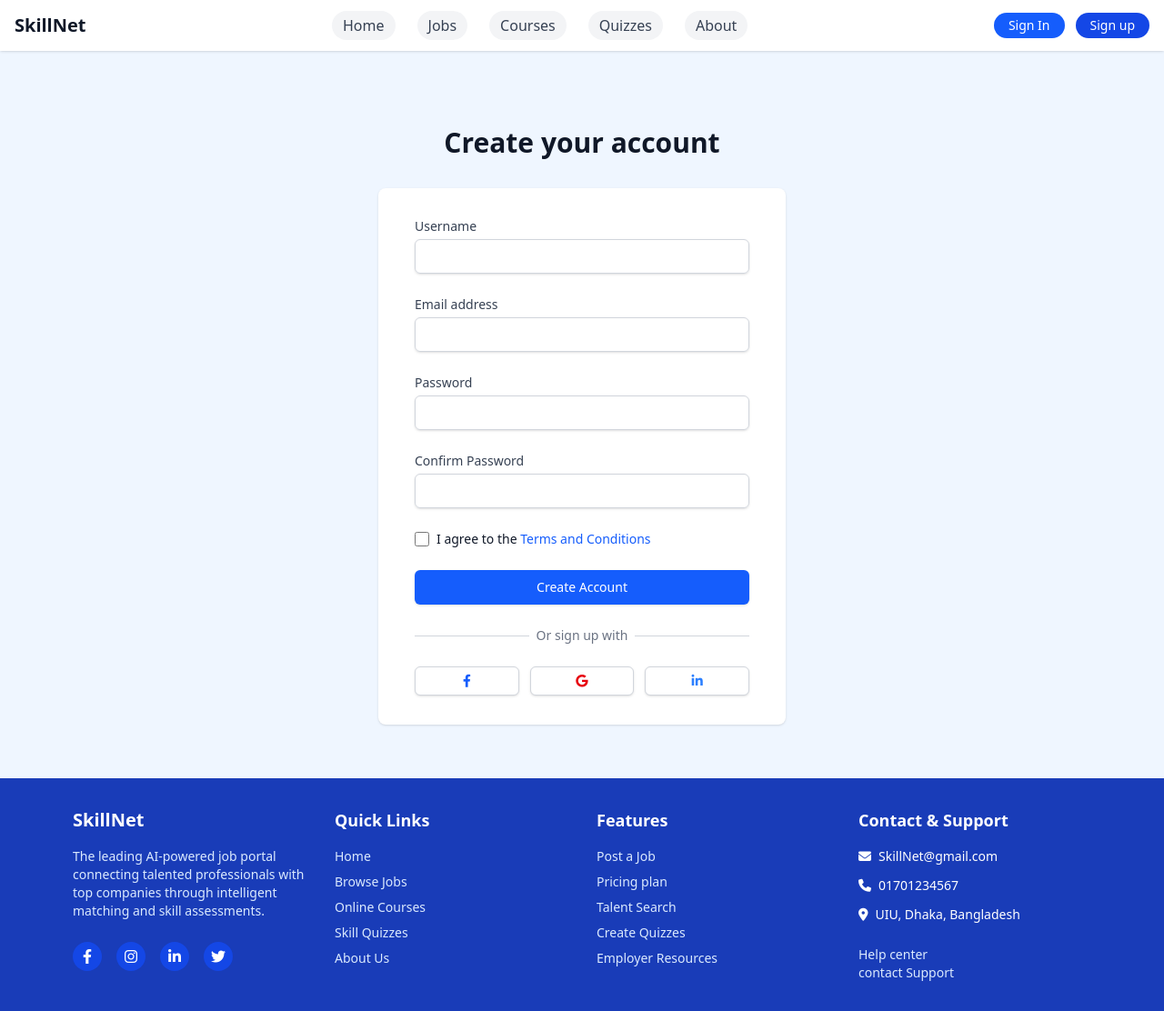
After one commit to sojol-bro/Web-Programming-team, a Django app: page /signup/ in a window 1280 px wide. The commit adds this page. Shown: the whole page at 91% size. Run offline with Django 5.2, Linux system fonts and the light colour scheme; style sheets or scripts are compiled from the project's sources; some libraries are stand-ins or nearby versions.

Commit message:
sign in and sign up

```diff
--- /dev/null
+++ b/job/app/urls.py
@@ -0,0 +1,11 @@
+
+
+from django.contrib import admin
+from django.urls import path
+from . import views
+
+app_name = 'app'
+
+urlpatterns = [
+
+]
--- a/job/app/views.py
+++ b/job/app/views.py
@@ -1,4 +1,71 @@
-from django.shortcuts import render
+
+from django.shortcuts import render, redirect
+from django.contrib.auth import authenticate, login, logout
+from django.contrib import messages
+from django.contrib.auth.decorators import login_required
+from django.contrib.auth.models import User
+from django.contrib import messages
+
+
+def login_view(request):
+    if request.method == 'POST':
+        username = request.POST.get('username')
+        password = request.POST.get('password')
+        user = authenticate(request, username=username, password=password)
+
+        if user is not None:
+            login(request, user)
+            return redirect('landing_page')
+        else:
+            messages.error(request, 'Invalid username or password.')
+
+    return render(request, 'auth/login.html')
+
 
 def landing_page(request):
     return render(request, 'welcome.html')
+
+@login_required
+def logout_view(request):
+    logout(request)
+    return redirect('login_view')
+
+
+def signup_view(request):
+    if request.method == 'POST':
+        # Get form data
+        username = request.POST.get('username')
+        email = request.POST.get('email')
+        password = request.POST.get('password')
+        confirm_password = request.POST.get('confirm_password')
+
+        # Validate data
+        if not username or not email or not password or not confirm_password:
+            messages.error(request, 'All fields are required.')
+            return render(request, 'signup.html')
+
+        if password != confirm_password:
+            messages.error(request, 'Passwords do not match.')
+            return render(request, 'signup.html')
+
+        if User.objects.filter(username=username).exists():
+            messages.error(request, 'Username already exists.')
+            return render(request, 'signup.html')
+
+        if User.objects.filter(email=email).exists():
+            messages.error(request, 'Email already registered.')
+            return render(request, 'signup.html')
+
+        # Create user
+        try:
+            user = User.objects.create_user(username=username, email=email, password=password)
+            user.save()
+
+            # Log the user in
+            login(request, user)
+            messages.success(request, 'Account created successfully!')
+            return redirect('landing_page')
+        except Exception as e:
+            messages.error(request, f'Error creating account: {str(e)}')
+
+    return render(request, 'auth/signup.html')
--- a/job/job/urls.py
+++ b/job/job/urls.py
@@ -15,11 +15,15 @@ Including another URLconf
     2. Add a URL to urlpatterns:  path('blog/', include('blog.urls'))
 """
 from django.contrib import admin
-from django.urls import path
-from app.views import landing_page
+from django.urls import path, include
+from app.views import landing_page, login_view, logout_view, signup_view
 
 
 urlpatterns = [
     path('admin/', admin.site.urls),
-    path('', landing_page, name='landing_page')
+    path('', landing_page, name='landing_page'),
+    path('login/', login_view, name='login'),
+    path('signup/', signup_view, name='signup'),
+    path('logout/', logout_view, name='logout'),
+    path('app/',include('app.urls', namespace='app'))
 ]
--- /dev/null
+++ b/job/static/templates/auth/signup.html
@@ -0,0 +1,114 @@
+{% extends 'base.html' %}
+{% load static %}
+
+{% block content %}
+{% include 'nav/nav.html' %}
+
+<div class="min-h-screen bg-blue-50 flex flex-col justify-center py-12 sm:px-6 lg:px-8">
+  <div class="sm:mx-auto sm:w-full sm:max-w-md">
+    <h2 class="mt-6 text-center text-3xl font-extrabold text-gray-900">
+      Create your account
+    </h2>
+  </div>
+
+  <div class="mt-8 sm:mx-auto sm:w-full sm:max-w-md">
+    <div class="bg-white py-8 px-4 shadow sm:rounded-lg sm:px-10">
+      {% if messages %}
+        {% for message in messages %}
+          <div class="mb-4 {% if message.tags == 'error' %}bg-red-100 border border-red-400 text-red-700{% else %}bg-green-100 border border-green-400 text-green-700{% endif %} px-4 py-3 rounded relative" role="alert">
+            <span class="block sm:inline">{{ message }}</span>
+          </div>
+        {% endfor %}
+      {% endif %}
+
+      <form class="space-y-6" action="{% url 'signup' %}" method="POST">
+        {% csrf_token %}
+        <div>
+          <label for="username" class="block text-sm font-medium text-gray-700">
+            Username
+          </label>
+          <div class="mt-1">
+            <input id="username" name="username" type="text" autocomplete="username" required class="appearance-none block w-full px-3 py-2 border border-gray-300 rounded-md shadow-sm placeholder-gray-400 focus:outline-none focus:ring-blue-500 focus:border-blue-500 sm:text-sm">
+          </div>
+        </div>
+
+        <div>
+          <label for="email" class="block text-sm font-medium text-gray-700">
+            Email address
+          </label>
+          <div class="mt-1">
+            <input id="email" name="email" type="email" autocomplete="email" required class="appearance-none block w-full px-3 py-2 border border-gray-300 rounded-md shadow-sm placeholder-gray-400 focus:outline-none focus:ring-blue-500 focus:border-blue-500 sm:text-sm">
+          </div>
+        </div>
+
+        <div>
+          <label for="password" class="block text-sm font-medium text-gray-700">
+            Password
+          </label>
+          <div class="mt-1">
+            <input id="password" name="password" type="password" autocomplete="new-password" required class="appearance-none block w-full px-3 py-2 border border-gray-300 rounded-md shadow-sm placeholder-gray-400 focus:outline-none focus:ring-blue-500 focus:border-blue-500 sm:text-sm">
+          </div>
+        </div>
+
+        <div>
+          <label for="confirm_password" class="block text-sm font-medium text-gray-700">
+            Confirm Password
+          </label>
+          <div class="mt-1">
+            <input id="confirm_password" name="confirm_password" type="password" autocomplete="new-password" required class="appearance-none block w-full px-3 py-2 border border-gray-300 rounded-md shadow-sm placeholder-gray-400 focus:outline-none focus:ring-blue-500 focus:border-blue-500 sm:text-sm">
+          </div>
+        </div>
+
+        <div class="flex items-center">
+          <input id="terms" name="terms" type="checkbox" required class="h-4 w-4 text-blue-600 focus:ring-blue-500 border-gray-300 rounded">
+          <label for="terms" class="ml-2 block text-sm text-gray-900">
+            I agree to the <a href="#" class="text-blue-600 hover:text-blue-500">Terms and Conditions</a>
+          </label>
+        </div>
+
+        <div>
+          <button type="submit" class="w-full flex justify-center py-2 px-4 border border-transparent rounded-md shadow-sm text-sm font-medium text-white bg-blue-600 hover:bg-blue-700 focus:outline-none focus:ring-2 focus:ring-offset-2 focus:ring-blue-500">
+            Create Account
+          </button>
+        </div>
+      </form>
+
+      <div class="mt-6">
+        <div class="relative">
+          <div class="absolute inset-0 flex items-center">
+            <div class="w-full border-t border-gray-300"></div>
+          </div>
+          <div class="relative flex justify-center text-sm">
+            <span class="px-2 bg-white text-gray-500">
+              Or sign up with
+            </span>
+          </div>
+        </div>
+
+        <div class="mt-6 grid grid-cols-3 gap-3">
+          <div>
+            <a href="#" class="w-full inline-flex justify-center py-2 px-4 border border-gray-300 rounded-md shadow-sm bg-white text-sm font-medium text-gray-500 hover:bg-gray-50">
+              <span class="sr-only">Sign up with Facebook</span>
+              <i class="fab fa-facebook-f text-blue-600"></i>
+            </a>
+          </div>
+
+          <div>
+            <a href="#" class="w-full inline-flex justify-center py-2 px-4 border border-gray-300 rounded-md shadow-sm bg-white text-sm font-medium text-gray-500 hover:bg-gray-50">
+              <span class="sr-only">Sign up with Google</span>
+              <i class="fab fa-google text-red-600"></i>
+            </a>
+          </div>
+
+          <div>
+            <a href="#" class="w-full inline-flex justify-center py-2 px-4 border border-gray-300 rounded-md shadow-sm bg-white text-sm font-medium text-gray-500 hover:bg-gray-50">
+              <span class="sr-only">Sign up with LinkedIn</span>
+              <i class="fab fa-linkedin-in text-blue-500"></i>
+            </a>
+          </div>
+        </div>
+      </div>
+    </div>
+  </div>
+</div>
+{% endblock %}
--- /dev/null
+++ b/job/static/templates/nav/nav.html
@@ -0,0 +1,27 @@
+<!-- Header -->
+  <header class="bg-white shadow-sm sticky top-0 z-50">
+    <div class="container mx-auto px-4 py-3 flex items-center justify-between">
+      <a href="/" class="text-xl font-bold text-gray-900">SkillNet</a>
+
+      <nav class="hidden md:flex space-x-6">
+        <a href="#" class="px-3 py-1 rounded-full bg-gray-100 text-gray-700 hover:bg-gray-200 transition duration-200">Home</a>
+        <a href="#" class="px-3 py-1 rounded-full bg-gray-100 text-gray-700 hover:bg-gray-200 transition duration-200">Jobs</a>
+        <a href="#" class="px-3 py-1 rounded-full bg-gray-100 text-gray-700 hover:bg-gray-200 transition duration-200">Courses</a>
+        <a href="#" class="px-3 py-1 rounded-full bg-gray-100 text-gray-700 hover:bg-gray-200 transition duration-200">Quizzes</a>
+        <a href="#" class="px-3 py-1 rounded-full bg-gray-100 text-gray-700 hover:bg-gray-200 transition duration-200">About</a>
+      </nav>
+
+      <div class="flex space-x-3">
+      {% if user.is_authenticated %}
+
+        <form method="post" action="{% url 'logout' %}">
+          {% csrf_token %}
+          <button type="submit" class="px-4 py-1 rounded-full bg-gray-200 text-gray-700 hover:bg-gray-300 transition duration-200 text-sm">Logout</button>
+        </form>
+      {% else %}
+        <a href="{% url 'login' %}" class="px-4 py-1 rounded-full bg-blue-600 text-white hover:bg-blue-700 transition duration-200 text-sm">Sign In</a>
+        <a href="{% url 'signup' %}" class="px-4 py-1 rounded-full bg-blue-700 text-white hover:bg-blue-800 transition duration-200 text-sm">Sign up</a>  <!-- Updated this line -->
+      {% endif %}
+    </div>
+    </div>
+  </header>
--- a/job/theme/templates/base.html
+++ b/job/theme/templates/base.html
@@ -16,7 +16,7 @@
 <body class="bg-gray-50 text-gray-800 font-sans">
   {% block content %}
   {% endblock %}
-  {% include 'nav/footer.html'%}
+  {% include 'nav/footer.html' %}
 
 </body>
 </html>
```
Also changed, not shown: job/static/templates/auth/login.html (added, +107 -0 lines), job/static/templates/welcome.html (+1 -18 lines), job/db.sqlite3.
